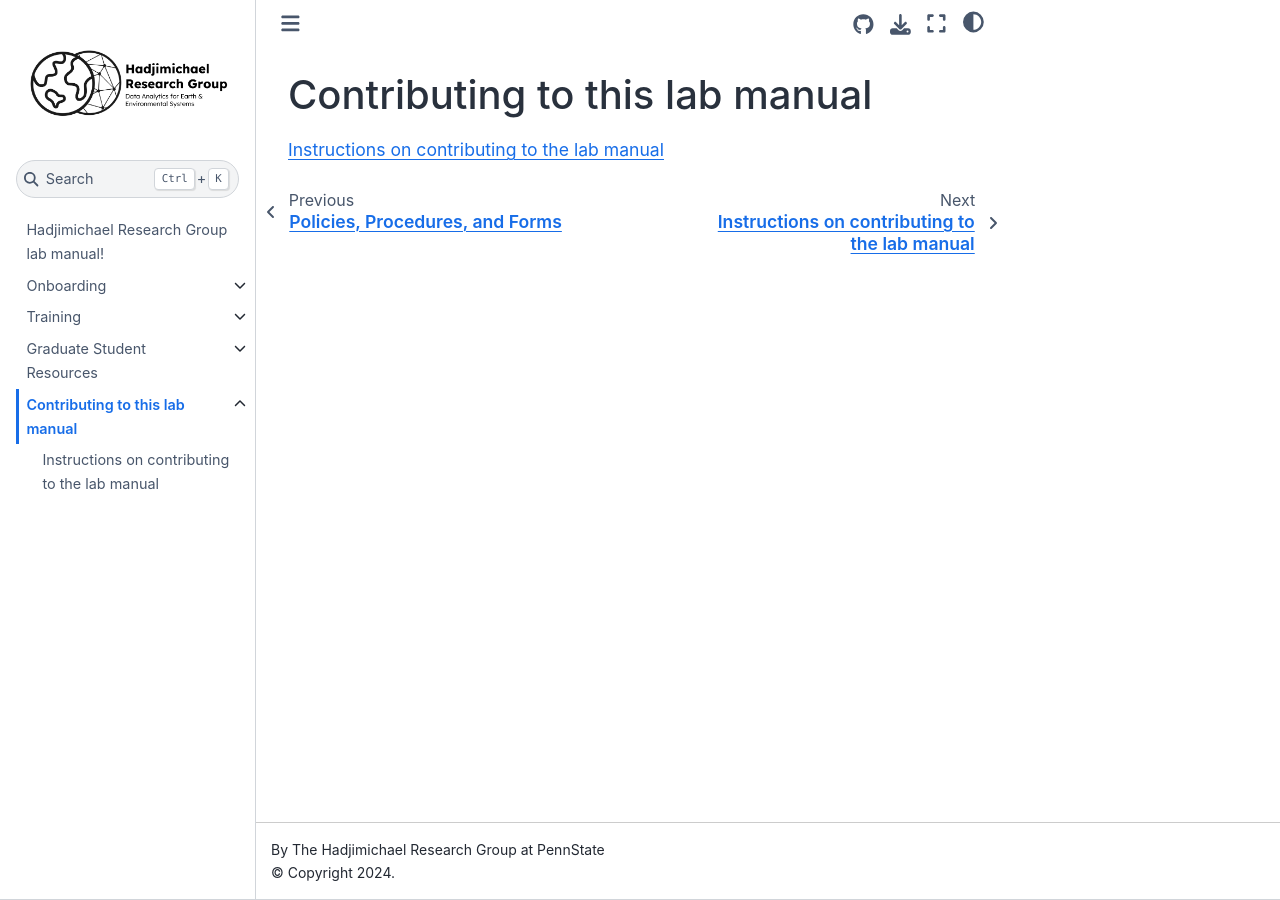
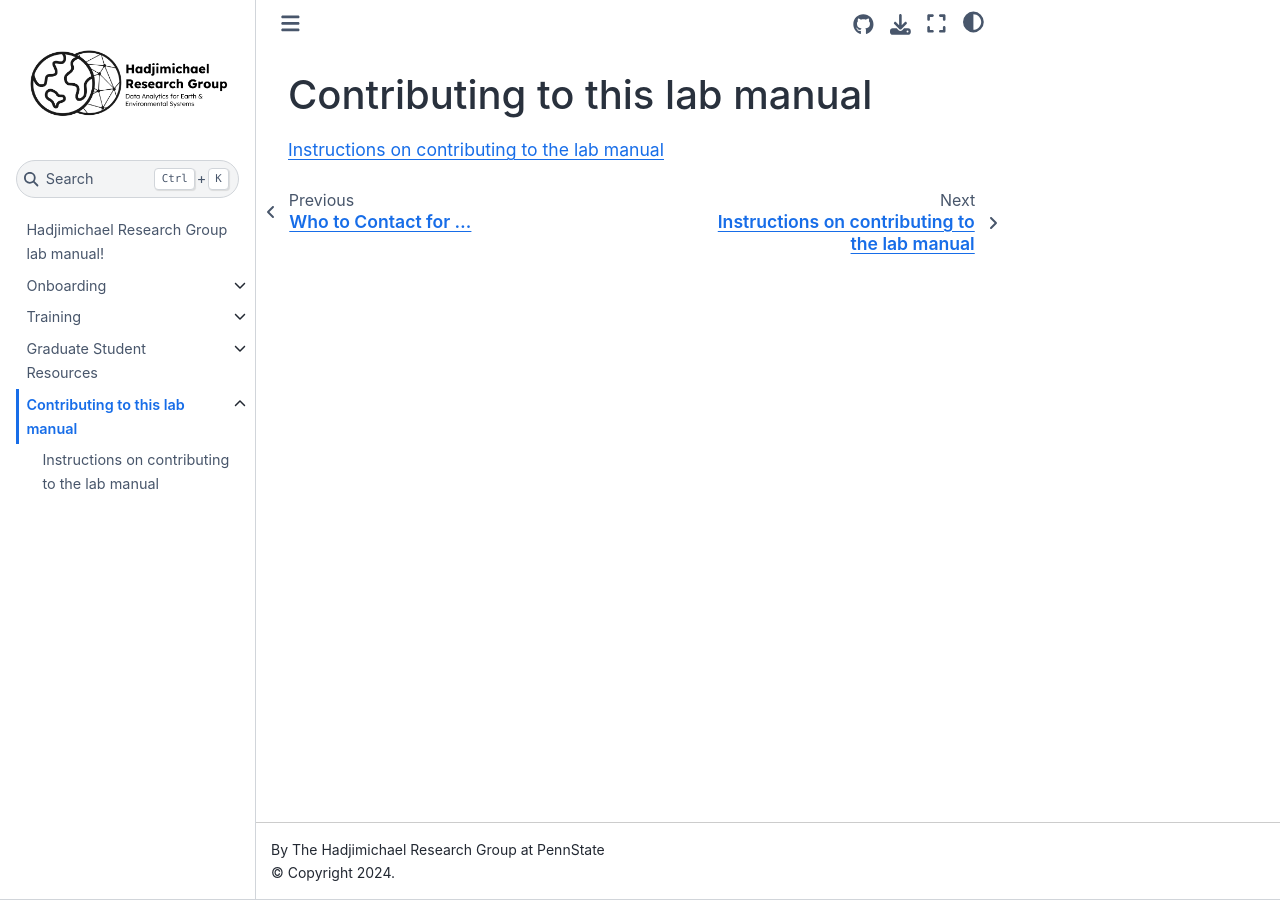
Before and after one commit to HadjimichaelResearchGroup/HadjimichaelResearchGroup.github.io, a Jupyter Book: the page built from docs/Contributing/Contributing.md, in a window 1280 px wide. Built offline with Jupyter Book 1.0.4 settings and Sphinx 7.4.7 and the Sphinx Book theme 1.1.4, drawn with Linux system fonts in a browser that asks for light colours; pages that are not in the unit, such as notebooks, are missing from menus; some of the changed lines change nothing that is shown.

Commit message:
TOC updating that I missed

```diff
--- a/docs/_toc.yml
+++ b/docs/_toc.yml
@@ -10,6 +10,7 @@
     - file: Onboarding/LabOnboarding.md
     - file: Onboarding/LiteratureOnboarding.md
     - file: Onboarding/SoftwareOnboarding.md
+    - file: Onboarding/SalaryTransparency.md
   - file: Training/Training.md
     sections:
     - file: Training/GettingStartedWithROARCollab.md
@@ -23,7 +24,7 @@
     - file: GraduateStudentResources/Courses.md
     - file: GraduateStudentResources/Housing.md
     - file: GraduateStudentResources/PoliciesProceduresForms.md
-    - file: GraduateStudentResources/Who_to_contact_for.md
+    - file: GraduateStudentResources/WhoToContactFor.md
   - file: Contributing/Contributing.md
     sections:
     - file: Contributing/Instructions.md
```
